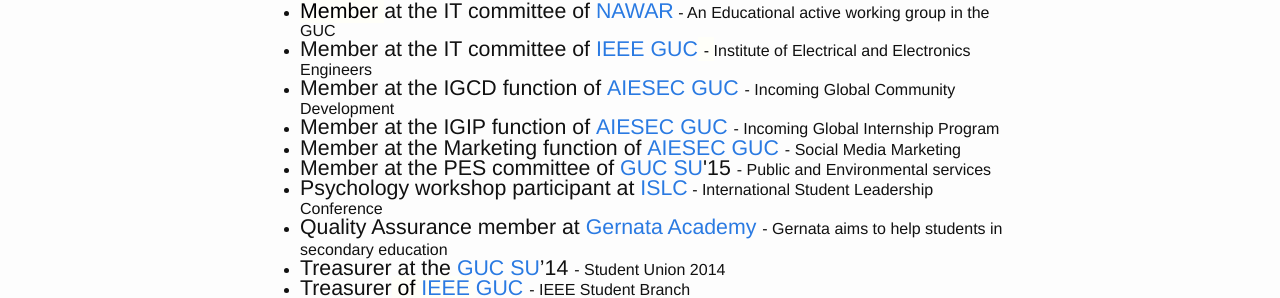
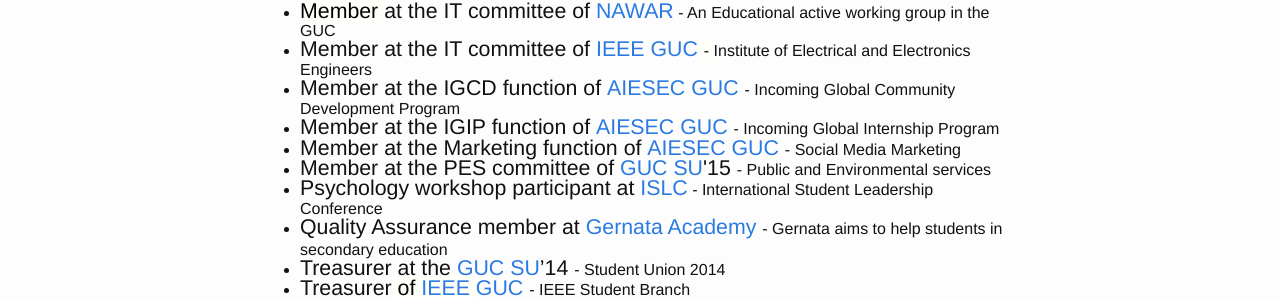
Before and after one commit to salman19/portfolio, a Jekyll site: the page built from resume.md, in a window 1280 px wide. Shown: the part 1494-1792 px from the top of the page. Built offline with Jekyll 4.4.1, drawn with Linux system fonts in a browser that asks for light colours; some web fonts are replaced.

Commit message:
adding AIESEC GUC IGCDP

```diff
--- a/resume.md
+++ b/resume.md
@@ -133,7 +133,7 @@
     <li style="margin-bottom: 0in; line-height: 18.3999996185303px;"><font style="font-size: 16pt;">Member at the IT committee of&nbsp;<a href="https://www.facebook.com/MERGUCian">MER</a></font><font color="#000000"><font style="font-size: 16pt;"><span style="background: rgb(255, 255, 249);">&nbsp;<span style="font-size: 16px;">-&nbsp;</span></span></font></font><span style="font-size: 16px;">Model Egypt Republic an active working group in the GUC</span></li>
     <li style="margin-bottom: 0in; line-height: 18.3999996185303px;"><font color="#000000"><font style="font-size: 16pt;"><span style="background: rgb(255, 255, 249);">Member&nbsp;</span></font></font><font style="font-size: 16pt;">at the IT committee of&nbsp;<a href="https://www.facebook.com/Project.Nawwar">NAWAR</a></font>&nbsp;<span style="font-size: 16px;">- An Educational active working group in the GUC</span></li>
     <li style="margin-bottom: 0in; line-height: 18.3999996185303px;"><font style="font-size: 16pt;">Member at the IT committee of&nbsp;<a href="https://www.facebook.com/IEEE.GUC.SB">IEEE GUC</a></font><font color="#000000"><font style="font-size: 16pt;"><span style="background: rgb(255, 255, 249);">&nbsp;<span style="font-size: 16px;">-&nbsp;</span></span></font></font><span style="font-size: 16px;">Institute of Electrical and Electronics Engineers</span></li>
-    <li style="margin-bottom: 0in; line-height: 18.3999996185303px;"><font style="font-size: 16pt;">Member at the IGCD function of&nbsp;<a href="https://www.facebook.com/AIESECGUC?fref=ts">AIESEC GUC</a>&nbsp;<span style="font-size: 16px;">-&nbsp;</span></font><span style="font-size: 16px;">Incoming Global Community Development</span></li>
+    <li style="margin-bottom: 0in; line-height: 18.3999996185303px;"><font style="font-size: 16pt;">Member at the IGCD function of&nbsp;<a href="https://www.facebook.com/AIESECGUC?fref=ts">AIESEC GUC</a>&nbsp;<span style="font-size: 16px;">-&nbsp;</span></font><span style="font-size: 16px;">Incoming Global Community Development Program</span></li>
     <li style="margin-bottom: 0in; line-height: 18.3999996185303px;"><font style="font-size: 16pt;">Member at the IGIP function of&nbsp;</font><a href="http://www.aiesecguc.com/"><font style="font-size: 16pt;">AIESEC GUC</font></a><font style="font-size: 16pt;">&nbsp;<span style="font-size: 16px;">-&nbsp;</span></font><span style="font-size: 16px;">Incoming Global Internship Program</span></li>
     <li style="margin-bottom: 0in; line-height: 18.3999996185303px;"><font style="font-size: 16pt;">Member at the Marketing function of&nbsp;</font><a href="http://www.aiesecguc.com/"><font style="font-size: 16pt;">AIESEC GUC</font></a><font style="font-size: 16pt;">&nbsp;<span style="font-size: 16px;">-&nbsp;</span></font><span style="font-size: 16px;">Social Media Marketing</span></li>
     <li style="margin-bottom: 0in; line-height: 18.3999996185303px;"><font style="font-size: 16pt;">Member at the PES committee of&nbsp;</font><font style="font-size: 16pt;"><a href="https://www.facebook.com/gucsu">GUC SU</a>'15</font><font style="font-size: 16pt;">&nbsp;<span style="font-size: 16px;">-&nbsp;</span></font><span style="font-size: 16px;">Public and Environmental services</span></li>
```
